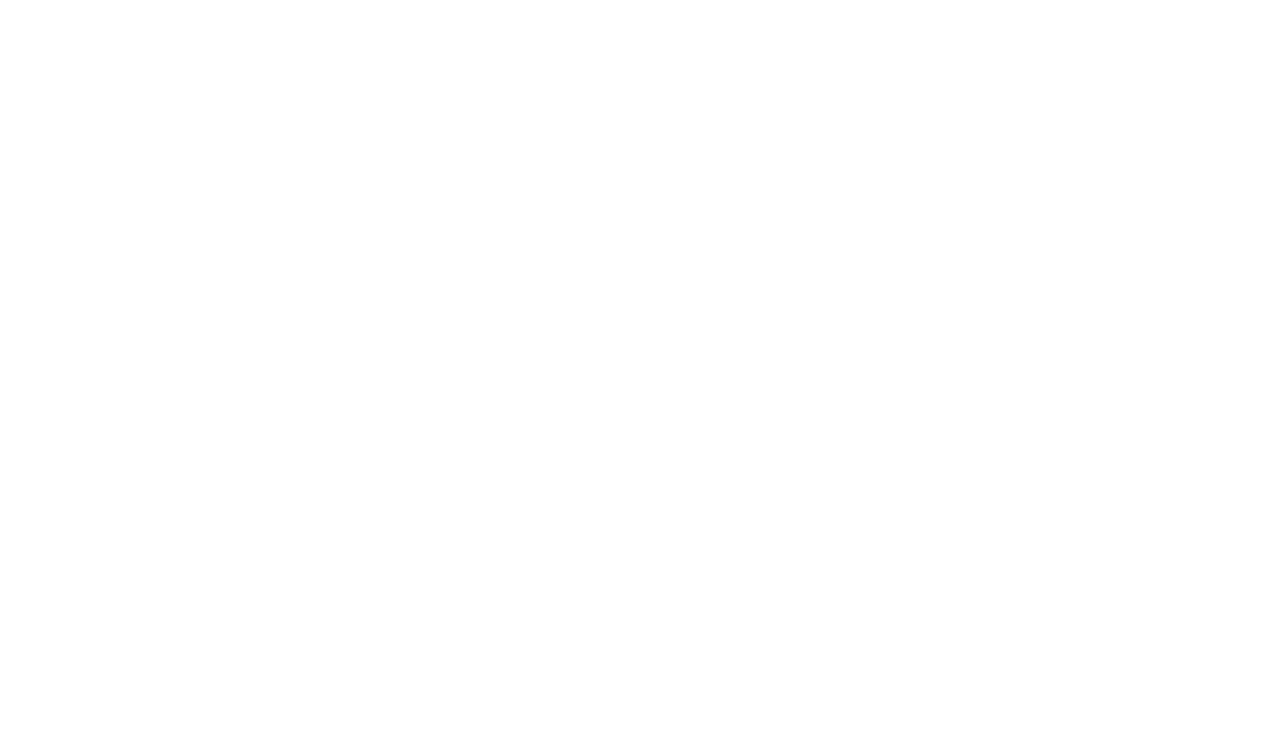
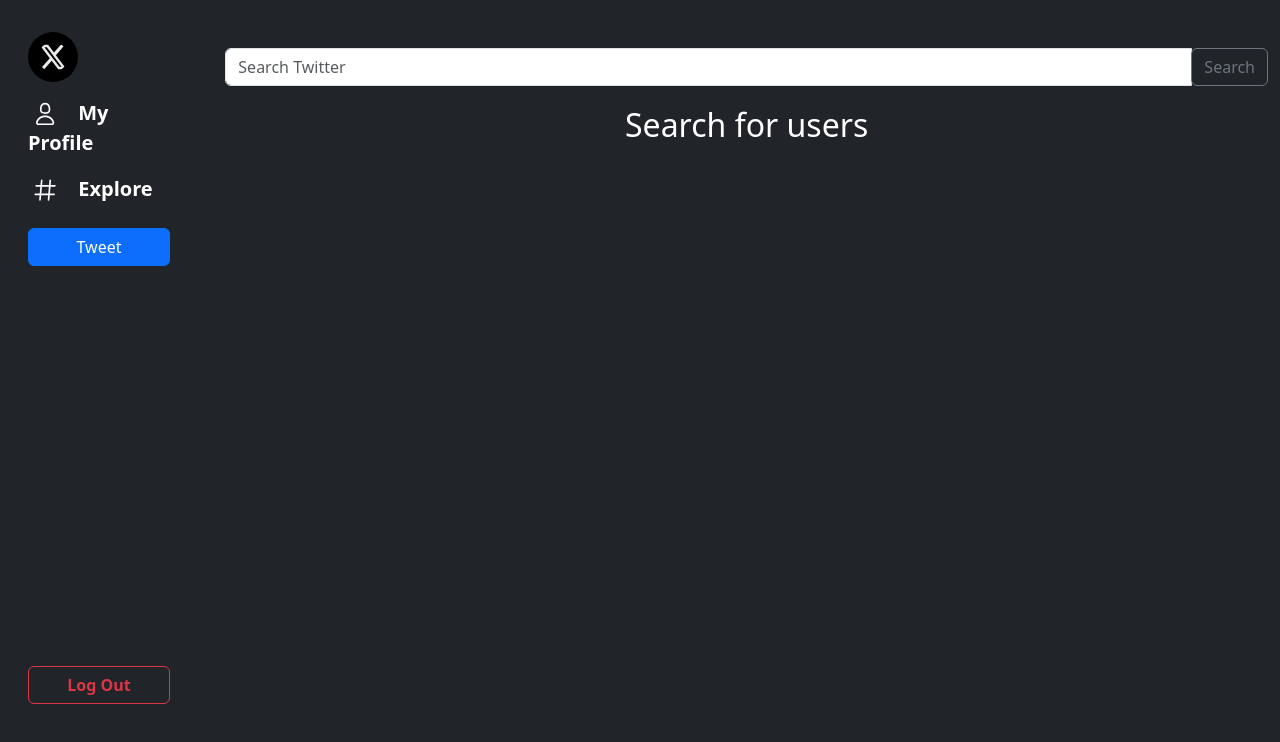
Before and after one commit to SSHSRN/Ivykids-Full-Stack-Assignment, a React (Create React App) app in the folder client/: page /search in a window 1280 px wide. Before the commit this address had no page. Shown: the top 742 px of the page. Built offline with nearby package versions, Linux system fonts and the light colour scheme.

Commit message:
feat: added search users page UI
Signed-off-by: Srihari <sshsrn@gmail.com>

```diff
--- a/client/src/App.tsx
+++ b/client/src/App.tsx
@@ -3,6 +3,7 @@
 import Homepage from './components/Homepage';
 import Profile from './components/Profile';
 import FollowersFollowing from "./components/FollowersFollowing";
+import Explore from "./components/Explore";
 import 'bootstrap/dist/css/bootstrap.min.css';
 
 function App() {
@@ -13,6 +14,7 @@
           <Route path="/" element={<Homepage />} />
           <Route path="/profile" element={<Profile />} />
           <Route path="/followersfollowing" element={<FollowersFollowing />} />
+          <Route path="/search" element={<Explore />} />
         </Routes>
       </BrowserRouter>
     </div>
--- /dev/null
+++ b/client/src/components/Explore.tsx
@@ -0,0 +1,71 @@
+/* eslint-disable jsx-a11y/anchor-is-valid */
+import React from 'react';
+import 'bootstrap/dist/css/bootstrap.min.css';
+import { Link } from 'react-router-dom';
+
+const Explore = () => {
+    return (
+        <div className="bg-dark text-white min-vh-100 ExplorePage">
+            <div className="container-fluid">
+                <div className="row">
+                    {/* Left Menu */}
+                    <div className="col-md-2 bg-dark py-4">
+                        <ul className="nav flex-column">
+                            <li className="nav-item">
+                                <Link className="nav-link active" to="/">
+                                    <svg viewBox="0 0 24 24" aria-hidden="true" className="logoSvg">
+                                        <g>
+                                            <path d="M18.244 2.25h3.308l-7.227 8.26 8.502 11.24H16.17l-5.214-6.817L4.99 21.75H1.68l7.73-8.835L1.254 2.25H8.08l4.713 6.231zm-1.161 17.52h1.833L7.084 4.126H5.117z"></path>
+                                        </g>
+                                    </svg>
+                                </Link>
+                            </li>
+                            <li className="nav-item">
+                                <Link className="nav-link left-link" to="/profile">
+                                    <svg viewBox="0 0 24 24" width="26.25px" height="26.25px" fill="rgb(255,255,255)" className="sc-bcXHqe gBPObk mx-1">
+                                        <g>
+                                            <path d="M12 11.816c1.355 0 2.872-.15 3.84-1.256.814-.93 1.078-2.368.806-4.392-.38-2.825-2.117-4.512-4.646-4.512S7.734 3.343 7.354 6.17c-.272 2.022-.008 3.46.806 4.39.968 1.107 2.485 1.256 3.84 1.256zM8.84 6.368c.162-1.2.787-3.212 3.16-3.212s2.998 2.013 3.16 3.212c.207 1.55.057 2.627-.45 3.205-.455.52-1.266.743-2.71.743s-2.255-.223-2.71-.743c-.507-.578-.657-1.656-.45-3.205zm11.44 12.868c-.877-3.526-4.282-5.99-8.28-5.99s-7.403 2.464-8.28 5.99c-.172.692-.028 1.4.395 1.94.408.52 1.04.82 1.733.82h12.304c.693 0 1.325-.3 1.733-.82.424-.54.567-1.247.394-1.94zm-1.576 1.016c-.126.16-.316.246-.552.246H5.848c-.235 0-.426-.085-.552-.246-.137-.174-.18-.412-.12-.654.71-2.855 3.517-4.85 6.824-4.85s6.114 1.994 6.824 4.85c.06.242.017.48-.12.654z"></path>
+                                        </g>
+                                    </svg>
+                                    <span className="mx-3">My Profile</span>
+                                </Link>
+                            </li>
+                            <li className="nav-item">
+                                <Link className="nav-link left-link" to="/search">
+                                    <svg viewBox="0 0 24 24" width="26.25px" height="26.25px" fill="rgb(255,255,255)" className="sc-bcXHqe gBPObk mx-1">
+                                        <g>
+                                            <path d="M21 7.337h-3.93l.372-4.272c.036-.412-.27-.775-.682-.812-.417-.03-.776.27-.812.683l-.383 4.4h-6.32l.37-4.27c.037-.413-.27-.776-.68-.813-.42-.03-.777.27-.813.683l-.382 4.4H3.782c-.414 0-.75.337-.75.75s.336.75.75.75H7.61l-.55 6.327H3c-.414 0-.75.336-.75.75s.336.75.75.75h3.93l-.372 4.272c-.036.412.27.775.682.812l.066.003c.385 0 .712-.295.746-.686l.383-4.4h6.32l-.37 4.27c-.036.413.27.776.682.813l.066.003c.385 0 .712-.295.746-.686l.382-4.4h3.957c.413 0 .75-.337.75-.75s-.337-.75-.75-.75H16.39l.55-6.327H21c.414 0 .75-.336.75-.75s-.336-.75-.75-.75zm-6.115 7.826h-6.32l.55-6.326h6.32l-.55 6.326z"></path>
+                                        </g>
+                                    </svg>
+                                    <span className="mx-3">Explore</span>
+                                </Link>
+                            </li>
+                            <li className="nav-item">
+                                <button className="btn btn-primary btn-block mt-3 mx-3 w-75">Tweet</button>
+                            </li>
+                            <li className="nav-item">
+                                <button className="btn btn-outline-danger btn-block align-bottom mx-3 w-75" onClick={() => { if (window.confirm('Are you sure you want to log out?')) { window.location.href = '/'; } }}><strong>Log Out</strong></button>
+                            </li>
+                        </ul>
+                    </div>
+                    <div className="col-md-10 pt-5">
+                        <div className="row">
+                            <div className="col-md-12">
+                                <div className="input-group mb-3">
+                                    <input type="text" className="form-control" placeholder="Search Twitter" aria-label="Search Twitter" aria-describedby="button-addon2" />
+                                    <div className="input-group-append">
+                                        <button className="btn btn-outline-secondary" type="button" id="button-addon2">Search</button>
+                                    </div>
+                                </div>
+                            </div>
+                        </div>
+                        <h2 className="text-center mt-1">Search for users</h2>
+                        {/* Implement search functionality #SSHSRNTODO */}
+                    </div>
+                </div>
+            </div>
+        </div>
+    );
+};
+
+export default Explore
```
